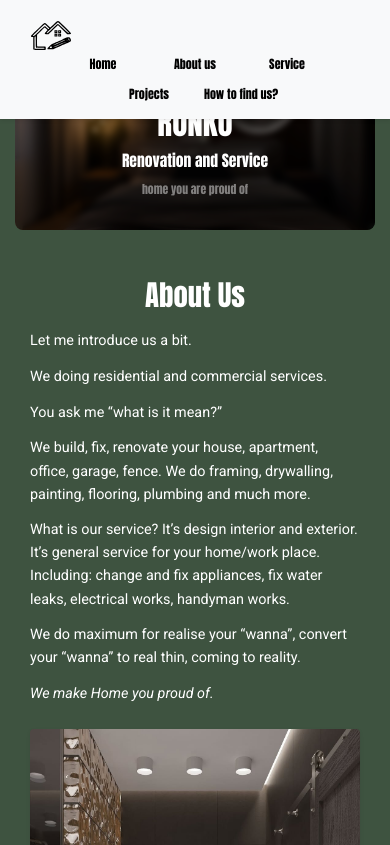
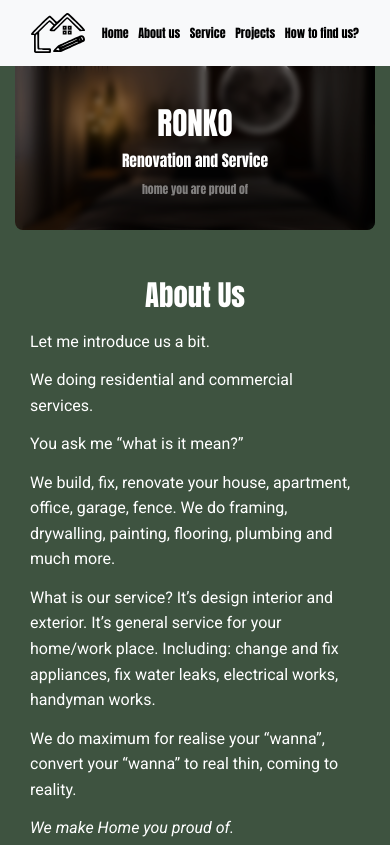
Before and after one commit to pepsoboy/ronko, a plain HTML site: page index.html in a window 390 px wide. Shown: the top 845 px of the page. Drawn offline with nearby package versions, Linux system fonts and the light colour scheme.

Commit message:
Add files via upload

```diff
--- a/index.html
+++ b/index.html
@@ -22,30 +22,38 @@
   <div class="container  ">
 
 
-<nav class="navbar fixed-top bg-light shadow-sm">
-  <div class="container d-flex  align-items-center py-2">
-    <a class="navbar-brand d-flex align-items-center m-0 mr-3" href="#">
-      <img src="image/house.svg" alt="logo" width="40" style="height: auto; max-height: 100%;" />
+  <nav class="navbar fixed-top  bg-light " >
+    <div class="container d-flex justify-content-between align-items-center h-100">
+
+
+      <a class="navbar-brand d-flex align-items-center h-100 m-0" href="#">
+        <img src="image/house.svg" alt="logo" height="40">
       </a>
-    <ul class="navbar-nav d-flex flex-row flex-wrap justify-content-center m-0 align-items-center" style="gap: 1rem;">
+
+
+      <ul class="navbar-nav flex-row align-items-center h-100 m-0" style="gap: 0.6rem;">
         <li class="nav-item">
-        <a class="nav-link text-dark p-0" href="#">Home</a>
+          <a class="nav-link text-dark p-0 d-flex align-items-center h-100" href="#">Home</a>
         </li>
         <li class="nav-item">
-        <a class="nav-link text-dark p-0" href="#AboutUs">About us</a>
+          <a class="nav-link text-dark p-0 d-flex align-items-center h-100" href="#AboutUs">About us</a>
         </li>
         <li class="nav-item">
-        <a class="nav-link text-dark p-0" href="#Service">Service</a>
+          <a class="nav-link text-dark p-0 d-flex align-items-center h-100" href="#Service">Service</a>
         </li>
         <li class="nav-item">
-        <a class="nav-link text-dark p-0" href="#Projects">Projects</a>
+          <a class="nav-link text-dark p-0 d-flex align-items-center h-100" href="#Projects">Projects</a>
         </li>
         <li class="nav-item">
-        <a class="nav-link text-dark p-0" href="#FindUs" id="">How to find us?</a>
+          <a class="nav-link text-dark p-0 d-flex align-items-center h-100" href="#FindUs">How to find us?</a>
         </li>
       </ul>
+
     </div>
   </nav>
+
+
+
 
 
 
@@ -83,24 +91,15 @@
 <div class="container my-5" id="AboutUs">
   <div class="row align-items-center">
     <div class="col-12 col-md-6 mb-4 mb-md-0">
-      <h2 style="
-
-        font-size: clamp(1.8rem, 4vw, 2.5rem);
-        color: #ffffff;
-        margin-bottom: 1rem;
-      ">About Us</h2>
-      <div style="
-        font-size: clamp(0.9rem, 2vw, 1rem);
-        line-height: 1.6;
-        color: #ffffff;
-      ">
-        <p style="margin-bottom: 0.8rem;">Let me introduce us a bit.</p>
-        <p style="margin-bottom: 0.8rem;">We doing residential and commercial services.</p>
-        <p style="margin-bottom: 0.8rem;">You ask me “what is it mean?”</p>
-        <p style="margin-bottom: 0.8rem;">We build, fix, renovate your house, apartment, office, garage, fence. We do framing, drywalling, painting, flooring, plumbing and much more.</p>
-        <p style="margin-bottom: 0.8rem;">What is our service? It’s design interior and exterior. It’s general service for your home/work place. Including: change and fix appliances, fix water leaks, electrical works, handyman works.</p>
-        <p style="margin-bottom: 0.8rem;">We do maximum for realise your “wanna”, convert your “wanna” to real thin, coming to reality.</p>
-        <p style="margin-bottom: 0;"><em>We make Home you proud of.</em></p>
+      <div class="about-text">
+        <h2>About Us</h2>
+        <p>Let me introduce us a bit.</p>
+        <p>We doing residential and commercial services.</p>
+        <p>You ask me “what is it mean?”</p>
+        <p>We build, fix, renovate your house, apartment, office, garage, fence. We do framing, drywalling, painting, flooring, plumbing and much more.</p>
+        <p>What is our service? It’s design interior and exterior. It’s general service for your home/work place. Including: change and fix appliances, fix water leaks, electrical works, handyman works.</p>
+        <p>We do maximum for realise your “wanna”, convert your “wanna” to real thin, coming to reality.</p>
+        <p><em>We make Home you proud of.</em></p>
       </div>
     </div>
     <div class="col-12 col-md-6">
@@ -108,6 +107,8 @@
     </div>
   </div>
 </div>
+
+
 
 
 
@@ -172,34 +173,27 @@
         <img src="image/tile.png" alt="Tile Work" width="60" class="mb-3">
         <h4>Tile Work</h4>
         <p>Durable tiles with bold style. Sharp lines and smooth finishes that elevate any space</p>
-<span style="font-size: 1.2rem; font-weight: 300; color: #ffffff;">3D Design:</span>
-  <span style="font-style: italic;">We provide <strong style="color: #009d8b;">exclusive design</strong> for your space.</span>
+
       </div>
     </div>
   </div>
 </div>
 <div class="container my-5">
   <div class="row align-items-center">
-    <!-- Левая колонка — текст -->
-    <div class="col-12 col-md-6 mb-4 mb-md-0 d-flex flex-wrap align-items-center text-white">
-      <h3 class="mb-0 mr-2" style="font-size: clamp(1.5rem, 4vw, 2rem); font-weight: 300;">
-        3D Design
-      </h3>
-      <p class="mb-0" style="font-size: clamp(1.2rem, 3vw, 1.6rem); font-style: italic;">
+    <div class="col-12 col-md-6 mb-4 mb-md-0" style="color: #fff;">
+      <h2 style="font-size: clamp(1.8rem, 4vw, 2.5rem); margin-bottom: 1rem;">3D Design</h2>
+      <p style="font-size: clamp(1rem, 2.5vw, 1.2rem); line-height: 1.5; margin-bottom: 1rem;">
         We provide <strong style="color: #009d8b;">exclusive design</strong> for your space.
       </p>
-       <p style="font-size: clamp(1rem, 2.5vw, 1.2rem); line-height: 1.6;">
-        Our 3D design services let you see your future interior or exterior before any construction begins.
-        We create detailed visualizations of colors, materials, furniture placement, and lighting.
-        Whether you’re planning a small renovation or a complete transformation,
-        our team ensures every detail fits your vision and lifestyle.
-        We help you avoid costly mistakes and make confident decisions about your space.
+      <p style="font-size: clamp(1rem, 2.5vw, 1.2rem); line-height: 1.5; margin-bottom: 1rem;">
+        Our 3D design services let you see your future interior or exterior before construction begins. We create detailed visualizations of colors, materials, furniture placement, and lighting.
+      </p>
+      <p style="font-size: clamp(1rem, 2.5vw, 1.2rem); line-height: 1.5; margin-bottom: 0;">
+        Whether you’re planning a renovation or a complete transformation, we help you avoid costly mistakes and make confident decisions about your space.
       </p>
     </div>
-
-    <!-- Правая колонка — фото -->
     <div class="col-12 col-md-6">
-      <img src="image/design.jpeg" alt="3D Design" class="img-fluid rounded shadow-sm">
+      <img src="image/3d.jpeg" alt="3D Design" class="img-fluid rounded shadow-sm">
     </div>
   </div>
 </div>
@@ -207,14 +201,12 @@
 
 
 
-<!-- Помести это туда, где у тебя сейчас "Our Projects" и карусель -->
 
-<!-- Заголовок в контейнере -->
 <div class="container">
   <h1 class="text-center my-4" id="Projects">Our Projects</h1>
 </div>
 
-<!-- Карусель в контейнере -->
+
 <div class="container">
   <div id="afterCarousel" class="carousel slide my-4" data-ride="carousel">
     <ol class="carousel-indicators">
@@ -236,6 +228,7 @@
       <li data-target="#afterCarousel" data-slide-to="15"></li>
       <li data-target="#afterCarousel" data-slide-to="16"></li>
        <li data-target="#afterCarousel" data-slide-to="17"></li>
+
     </ol>
 
     <div class="carousel-inner text-center">
@@ -291,8 +284,9 @@
         <img class="d-block mx-auto img-fluid" src="image/17c.JPG" alt="17c" style="max-height: 500px;">
       </div>
       <div class="carousel-item position-relative">
-        <img class="d-block mx-auto img-fluid" src="image/18c.JPG" alt="18c" style="max-height: 500px;">
+        <img class="d-block mx-auto img-fluid" src="image/18c.JPG" alt="17c" style="max-height: 500px;">
       </div>
+
     </div>
 
     <a class="carousel-control-prev" href="#afterCarousel" role="button" data-slide="prev">
@@ -311,7 +305,7 @@
 </div>
 
 
-<div class="container-fluid glass p-3 mt-4 mb-4" id="FindUs">
+<div class="container-fluid glass " id="FindUs">
   <h3 class="d-flex justify-content-center mb-4">Contact & Socials</h3>
 
   <div class="d-flex justify-content-center align-items-center flex-wrap">
--- a/style.css
+++ b/style.css
@@ -43,7 +43,7 @@ p {
   font-family: "Anton", sans-serif !important;
   color: rgb(0, 0, 0) !important;
   font-size: clamp(0.75rem, 1vw, 1rem);
-  white-space: nowrap;
+
 }
 
 .container {
@@ -125,21 +125,7 @@ a {
   padding: 20px;
 }
 
-@media (max-width: 430px) {
-  .navbar-nav {
-    justify-content: center !important;
-    flex-wrap: wrap !important;
-    gap: 0.75rem !important;
-  }
-  .navbar-nav .nav-item {
-    min-width: 80px;
-    text-align: center;
-  }
-  .navbar-nav .nav-link {
-    font-size: 0.9rem;
-    padding: 0.25rem 0;
-  }
-}
+
 
 .icon-white {
   filter: brightness(0) invert(1);
@@ -160,22 +146,46 @@ a {
 
 }
 
-/* Заголовок на мобильных поменьше */
+
 @media (max-width: 576px) {
   #Projects {
     font-size: 2rem !important;
     margin-bottom: 1.5rem !important;
   }
-  /* Уменьшаем высоту картинок карусели на мобилках */
+
   .carousel-item img {
     max-height: 300px !important;
     max-width: 100% !important;
   }
 }
 
-/* Контейнеры и паддинги для карусели */
+
 .container {
   max-width: 100% !important;
   padding-left: 15px;
   padding-right: 15px;
 }
+
+
+
+.about-text h2 {
+  font-weight: 400;
+  font-size: clamp(1.8rem, 4vw, 2.5rem);
+  color: #ffffff;
+  margin-bottom: 1rem;
+}
+
+.about-text p {
+  font-size: clamp(1rem, 2.5vw, 1.1rem);
+  line-height: 1.6;
+  color: #ffffff;
+  margin-bottom: 0.8rem;
+}
+
+.about-text p:last-child {
+  margin-bottom: 0;
+}
+
+.about-text p em {
+  font-style: italic;
+}
```
Lines whose indentation alone changed are shown as unchanged.
